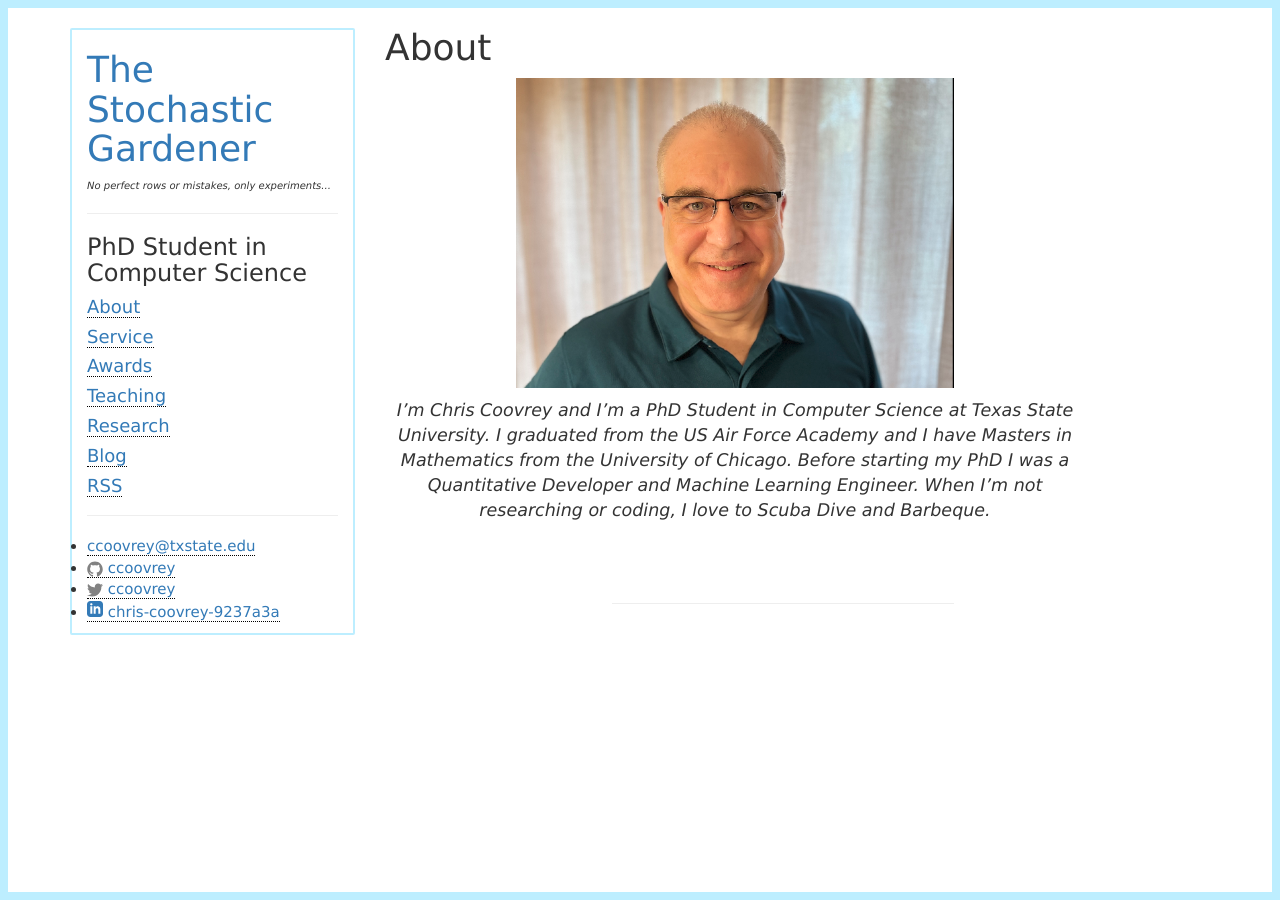
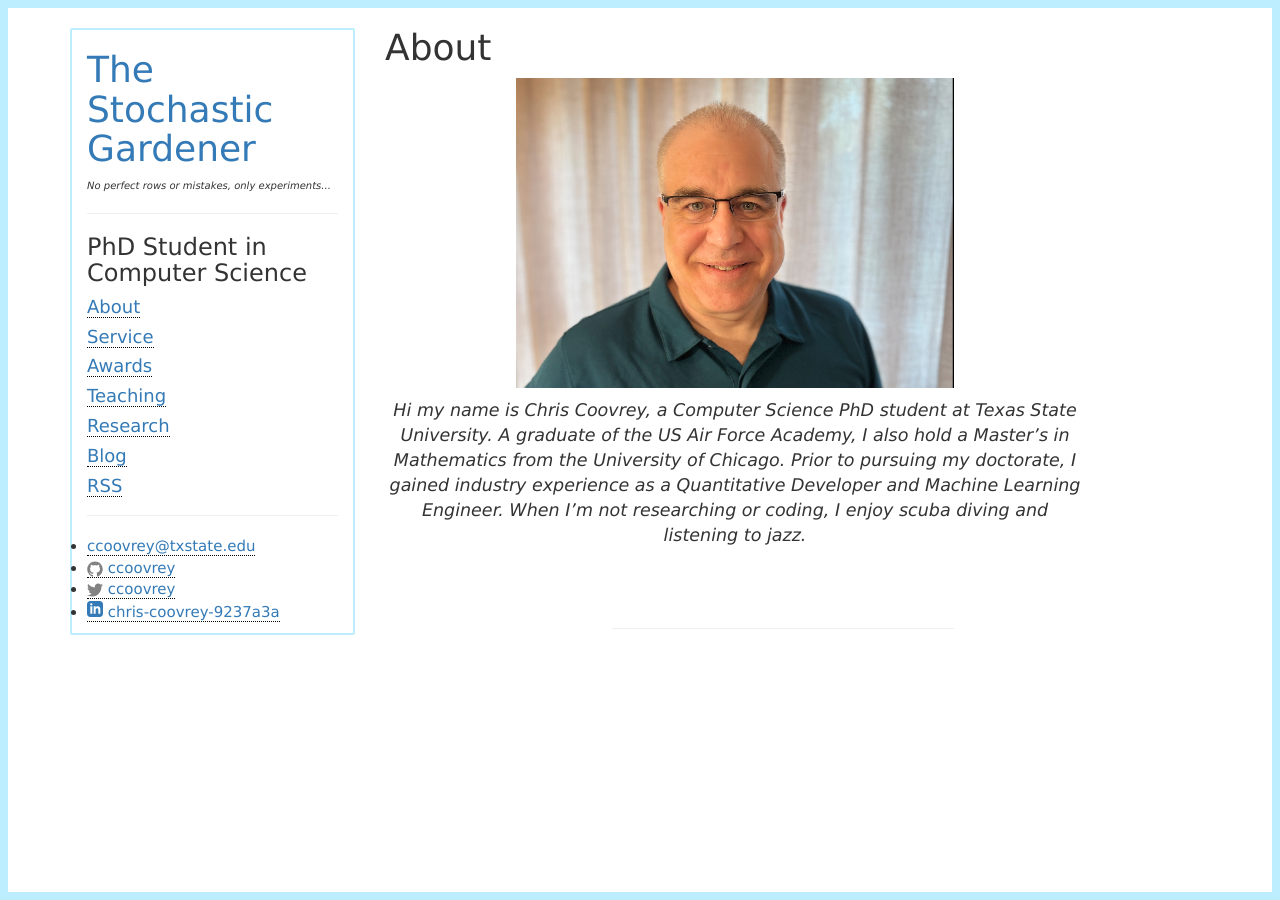
Before and after one commit to ccoovrey/ccoovrey.github.io, a Jekyll site: the page built from about.md, in a window 1280 px wide. Built offline with Jekyll 4.4.1, drawn with Linux system fonts in a browser that asks for light colours.

Commit message:
new about

```diff
--- a/about.md
+++ b/about.md
@@ -8,8 +8,9 @@ permalink: /about/
 ![coov](/images/about/coov.png){:height="310px" widith="430px"}
 
 {: .center}
-_I'm Chris Coovrey and I'm a PhD Student in Computer Science at Texas_
-_State University. I graduated from the US Air Force Academy_
-_and I have Masters in Mathematics from the University of Chicago. Before starting_
-_my PhD I was a Quantitative Developer and Machine Learning Engineer. When_
-_I'm not researching or coding, I love to Scuba Dive and Barbeque._
+_Hi my name is Chris Coovrey, a Computer Science PhD student at Texas State_
+_University. A graduate of the US Air Force Academy, I also hold a Master's_
+_in Mathematics from the University of Chicago. Prior to pursuing my_
+_doctorate, I gained industry experience as a Quantitative Developer and_
+_Machine Learning Engineer. When I'm not researching or coding, I enjoy_
+_scuba diving and listening to jazz._
```
